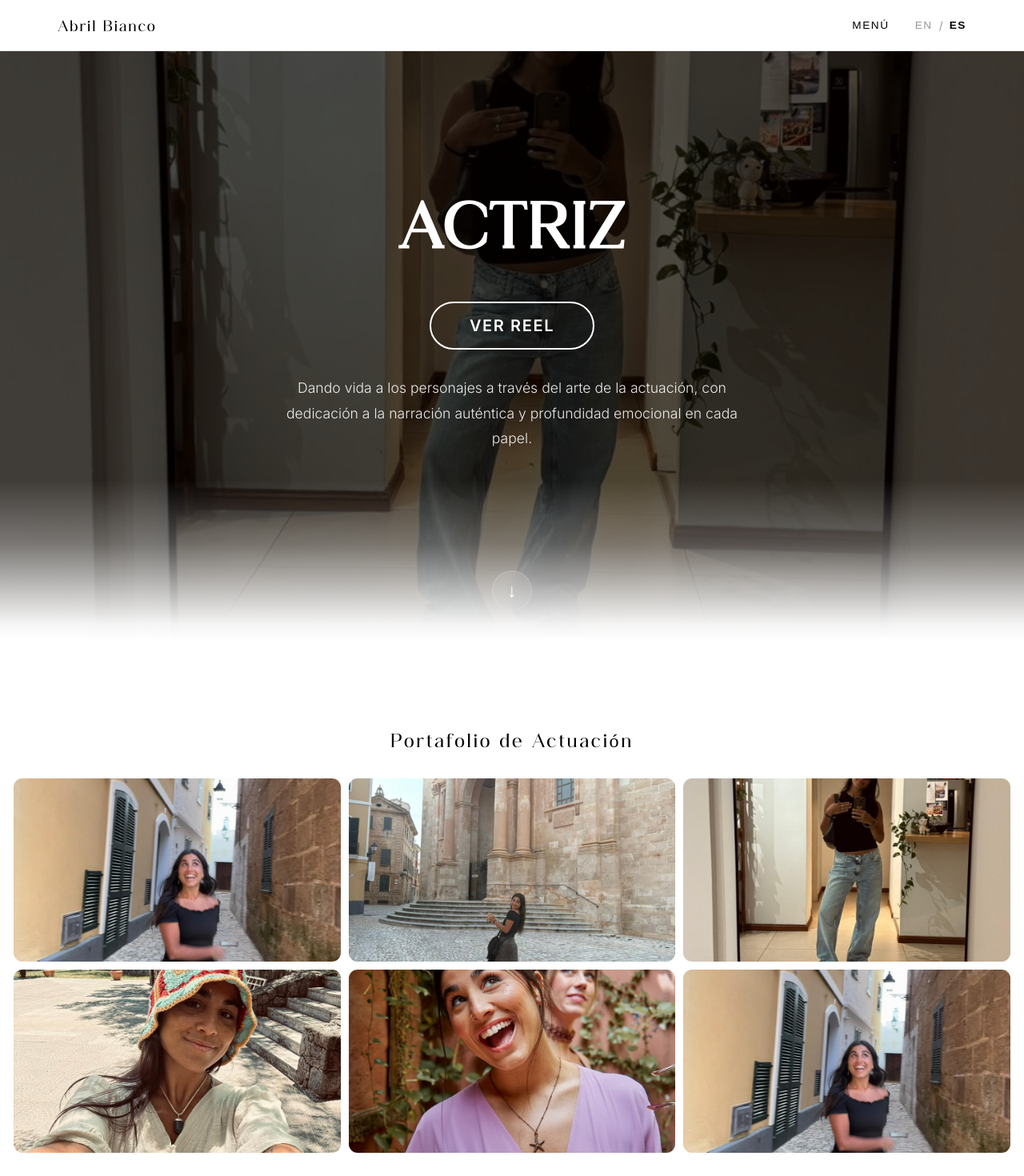
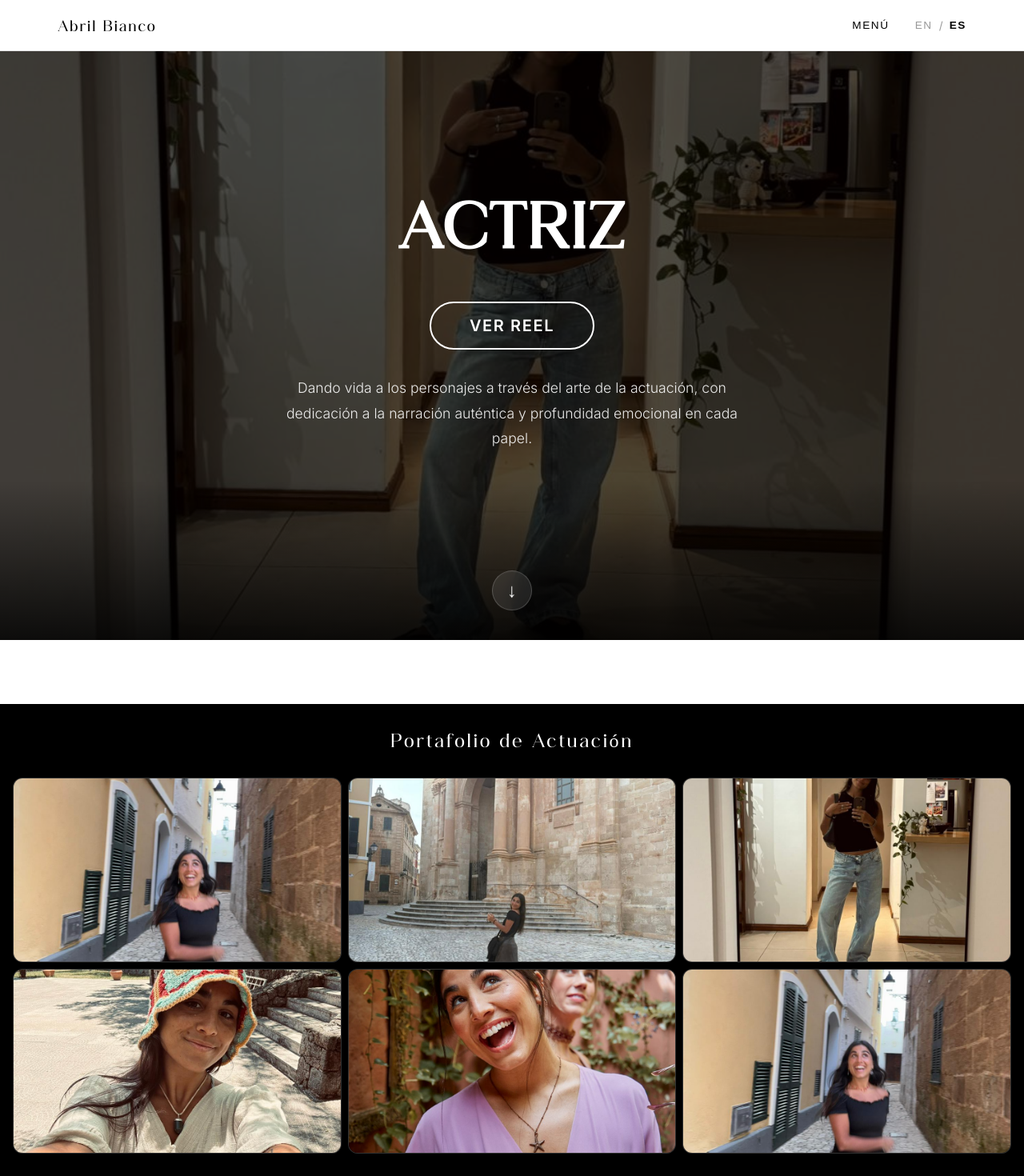
Before and after one commit to lucasperazzi/abril-portfolio, a React (Vite) app: page /actress in a window 1280 px wide. Shown: the top 1470 px of the page at 80% size. Built offline with nearby package versions, Linux system fonts and the light colour scheme.

Commit message:
Make actress page dark theme, matching home style

```diff
--- a/src/App.css
+++ b/src/App.css
@@ -393,7 +393,7 @@
   left: 0;
   right: 0;
   height: 200px;
-  background: linear-gradient(to top, white 0%, rgba(255, 255, 255, 0.95) 10%, rgba(255, 255, 255, 0.7) 30%, rgba(255, 255, 255, 0.3) 60%, transparent 100%);
+  background: linear-gradient(to top, rgba(0, 0, 0, 0.8) 0%, rgba(0, 0, 0, 0.4) 50%, transparent 100%);
   pointer-events: none;
   z-index: 5;
 }
--- a/src/pages/Actress.css
+++ b/src/pages/Actress.css
@@ -1,7 +1,7 @@
 .page-container {
   min-height: 100vh;
   padding-top: 0;
-  background-color: transparent;
+  background-color: black;
   position: relative;
   z-index: 1;
 }
@@ -14,7 +14,7 @@
 .page-title {
   font-size: 4rem;
   font-weight: normal;
-  color: black;
+  color: white;
   margin-bottom: 0.5rem;
   letter-spacing: 0.1rem;
   font-family: 'Classy Vogue', serif;
@@ -35,13 +35,13 @@
   padding: 3rem 2rem 2rem;
   max-width: 1400px;
   margin: 0 auto;
-  background-color: white;
+  background-color: black;
 }
 
 .gallery-title {
   font-size: 1.5rem;
   font-weight: normal;
-  color: black;
+  color: white;
   margin-bottom: 2rem;
   letter-spacing: 0.15rem;
   font-family: 'Classy Vogue', serif;
@@ -59,7 +59,7 @@
   width: 100%;
   aspect-ratio: 16/9;
   background: rgba(255, 255, 255, 0.05);
-  border: 1px solid rgba(255, 255, 255, 0.1);
+  border: 1px solid rgba(255, 255, 255, 0.15);
   display: flex;
   align-items: center;
   justify-content: center;
```
